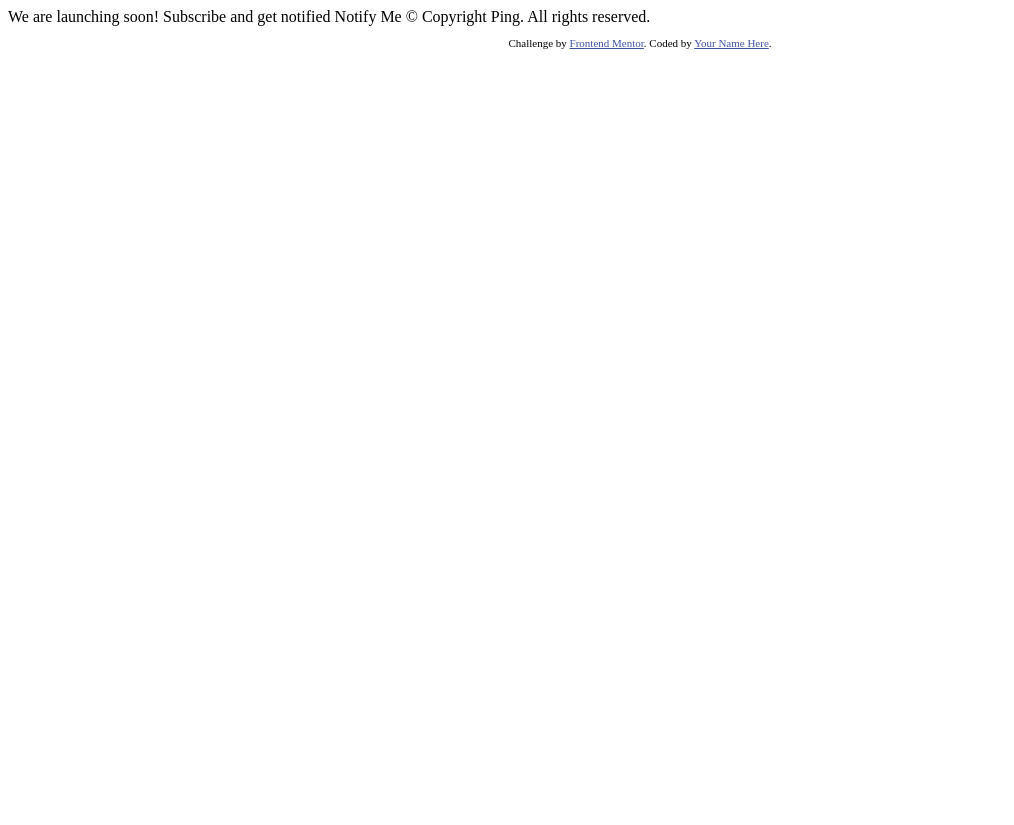
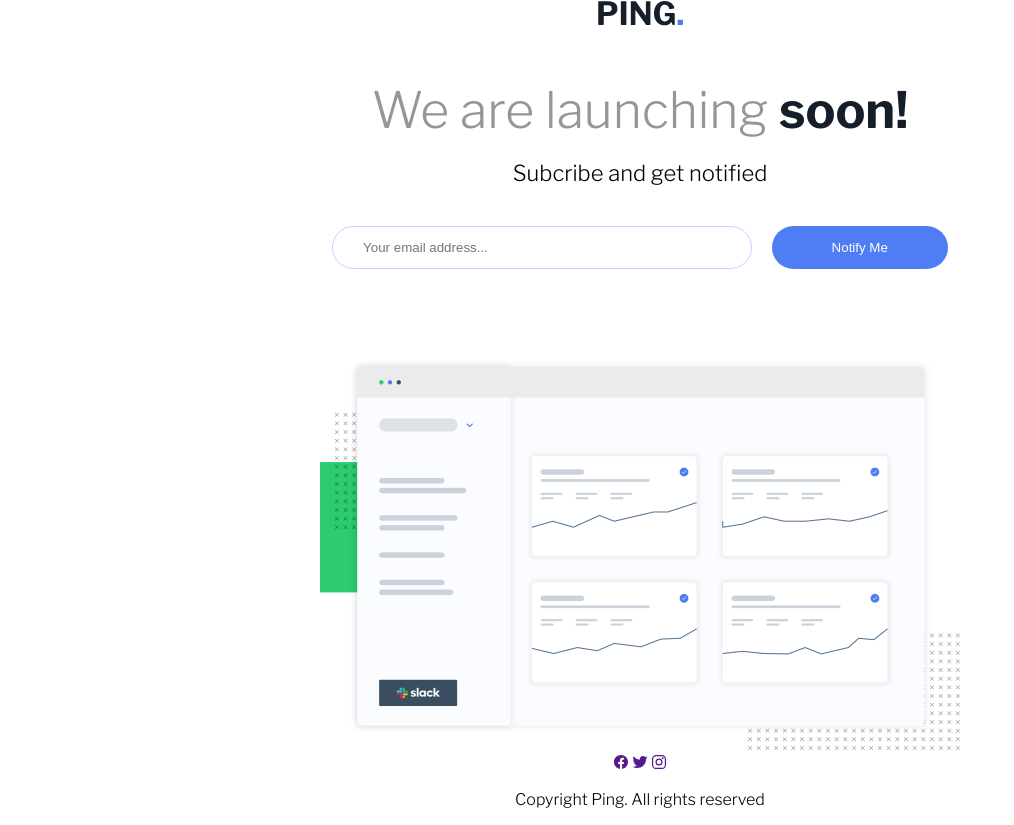
Before and after one commit to sandlerz/Ping-Coming-Soon-Page-Master, a plain HTML site: page index.html in a window 1280 px wide. Shown: the whole page, without its empty margins (0-1014 px from the left). Before the commit the page ends 800 px from the top, so only its background shows below. Drawn offline with nearby package versions, Linux system fonts and the light colour scheme.

Commit message:
Desktop almost finished

```diff
--- a/index.html
+++ b/index.html
@@ -2,33 +2,33 @@
 <html lang="en">
 <head>
   <meta charset="UTF-8">
-  <meta name="viewport" content="width=device-width, initial-scale=1.0"> <!-- displays site properly based on user's device -->
-
-  <link rel="icon" type="image/png" sizes="32x32" href="./images/favicon-32x32.png">
-
-  <title>Frontend Mentor | Ping coming soon page</title>
-
-  <!-- Feel free to remove these styles or customise in your own stylesheet 👍 -->
-  <style>
-    .attribution { font-size: 11px; text-align: center; }
-    .attribution a { color: hsl(228, 45%, 44%); }
-  </style>
+  <meta http-equiv="X-UA-Compatible" content="IE=edge">
+  <meta name="viewport" content="width=device-width, initial-scale=1.0">
+  <link rel="stylesheet" href="style/css/style.css">
+  <title>Ping Comming Soon Page</title>
 </head>
 <body>
-
-  We are launching soon!
-
-  Subscribe and get notified
-
-  Notify Me
-
-  &copy; Copyright Ping. All rights reserved.
-
-  <footer>
-    <p class="attribution">
-      Challenge by <a href="https://www.frontendmentor.io?ref=challenge" target="_blank">Frontend Mentor</a>.
-      Coded by <a href="#">Your Name Here</a>.
-    </p>
-  </footer>
+  <main>
+    <header>
+      <img src="images/logo.svg" alt="">
+      <h1>We are launching <b>soon!</b></h1>
+      <p>Subcribe and get notified</p>
+    </header>
+    <form id="form1" action="">
+      <input type="email" name="email" placeholder="Your email address..." id="email" required>
+      <input type="submit" value="Notify Me">
+    </form>
+    <img class="illustration" src="images/illustration-dashboard.png" alt="">
+    <footer>
+      <div>
+        <a href=""><ion-icon name="logo-facebook"></ion-icon></a>
+        <a href=""><ion-icon name="logo-twitter"></ion-icon></a>
+        <a href=""><ion-icon name="logo-instagram"></ion-icon></a>
+      </div>
+      <p>Copyright Ping. All rights reserved</p>
+    </footer>
+  </main>
+  <script type="module" src="https://unpkg.com/ionicons@5.5.2/dist/ionicons/ionicons.esm.js"></script>
+  <script nomodule src="https://unpkg.com/ionicons@5.5.2/dist/ionicons/ionicons.js"></script>
 </body>
 </html>
--- /dev/null
+++ b/style/_global.scss
@@ -0,0 +1,23 @@
+html{
+  font-size: 62.5%;
+  box-sizing: border-box;
+}
+
+*, *::before, *::after{
+  box-sizing: inherit;
+}
+
+body{
+  font-family: Arial, Helvetica, sans-serif;
+  font-size: 1.6rem;
+  margin: 0;
+  padding: 0;
+  display: grid;
+  place-items: center;
+  min-height: 100vh;
+}
+
+main{
+  max-width: 1440px;
+  text-align: center;
+}
--- /dev/null
+++ b/style/_variables.scss
@@ -0,0 +1,17 @@
+$font: 'Libre Franklin', sans-serif;
+
+// ## Colors
+
+// ### Primary
+
+$Blue: hsl(223, 87%, 63%);
+
+// ### Secondary
+
+$PaleBlue: hsl(223, 100%, 88%);
+$LightRed: hsl(354, 100%, 66%);
+
+// ### Neutral
+
+$Gray: hsl(0, 0%, 59%);
+$VeryDarkBlue: hsl(209, 33%, 12%);
--- /dev/null
+++ b/style/style.scss
@@ -0,0 +1,58 @@
+@import url('https://fonts.googleapis.com/css2?family=Libre+Franklin:wght@300;600;700&display=swap');
+@import "global";
+@import "variables";
+
+body{
+  font-family: $font;
+
+}
+
+header{
+
+  img{
+  max-width: 85px;
+  width: 100%;
+  height: auto;
+  margin-bottom: 50px;
+  }
+
+  h1{
+    font-weight: 300;
+    font-size: 5rem;
+    color: $Gray;
+    margin: 0;
+    b{
+      color: $VeryDarkBlue;
+    }
+  }
+
+  p{
+    font-size: 2.2rem;
+    font-weight: 400;
+    margin: 20px  0 40px;
+  }
+}
+form{
+  margin-bottom: 90px;
+
+  [type="email"]{
+    width: 420px;
+    padding: 13px 30px;
+    border-radius: 30px;
+    border: 1px $PaleBlue solid;
+    margin-right: 16px;
+  }
+
+  [type=submit]{
+    padding: 14px 60px;
+    border-radius: 30px;
+    border: none;
+    background-color: $Blue;
+    color: white;
+  }
+}
+.illustration{
+  max-width: 640px;
+  width: 100%;
+  height: auto;
+}
```
Also changed, not shown: style/css/style.css (added), 4 other files.
